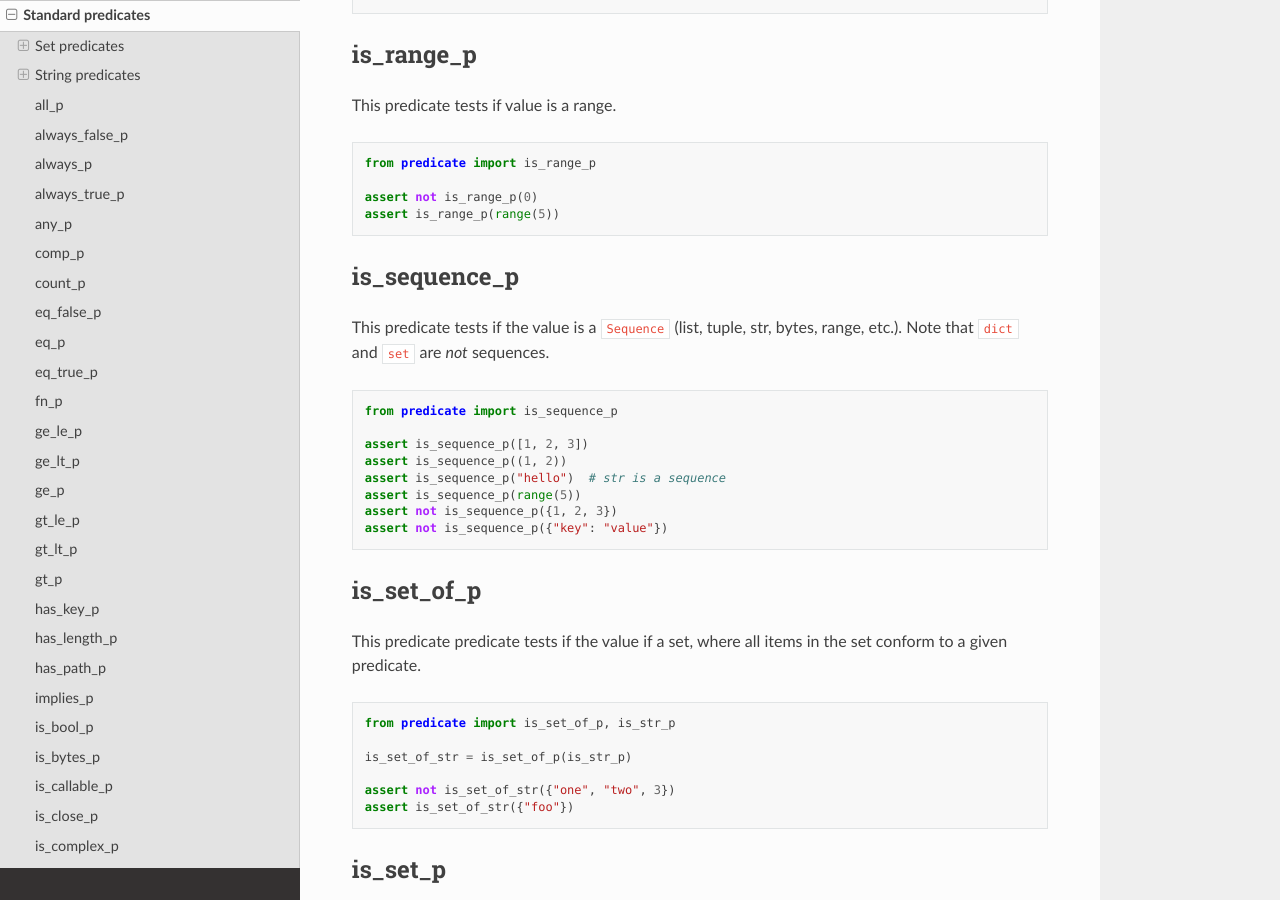
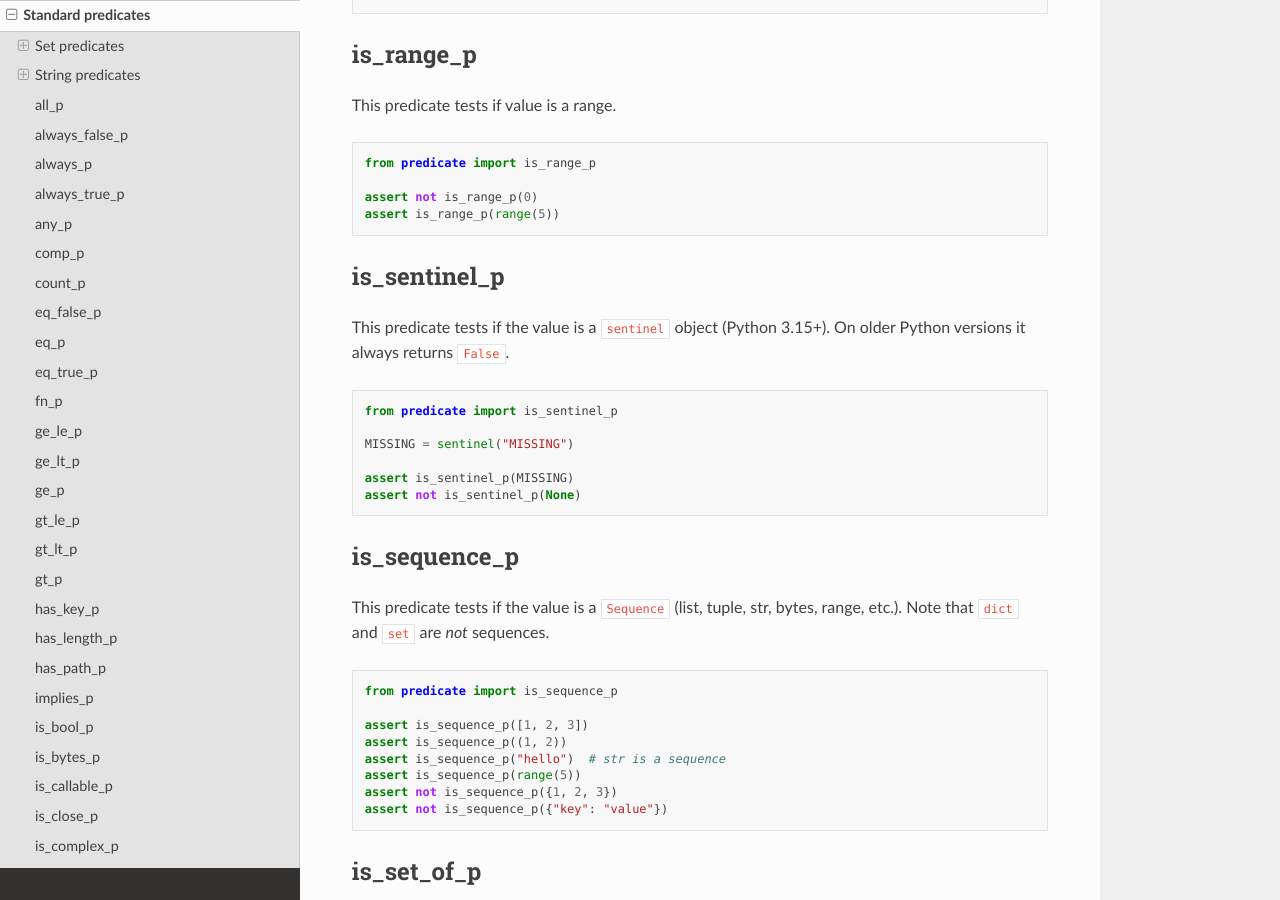
Before and after one commit to mrijk/py-predicate, a Sphinx documentation site: the page built from docs/standard_predicates.rst, in a window 1280 px wide and 900 px high, scrolled down 20207 px. Built offline with Sphinx 7.4.7 and the Read the Docs theme 3.1.0, drawn with Linux system fonts in a browser that asks for light colours.

Commit message:
Add is_sentinel_p predicate
🤖 Created with help from [Claude Code](https://claude.com/claude-code)

```diff
--- a/docs/standard_predicates.rst
+++ b/docs/standard_predicates.rst
@@ -832,6 +832,20 @@ This predicate tests if value is a range.
     assert not is_range_p(0)
     assert is_range_p(range(5))
 
+is_sentinel_p
+-------------
+
+This predicate tests if the value is a ``sentinel`` object (Python 3.15+). On older Python versions it always returns ``False``.
+
+.. code-block:: python
+
+    from predicate import is_sentinel_p
+
+    MISSING = sentinel("MISSING")
+
+    assert is_sentinel_p(MISSING)
+    assert not is_sentinel_p(None)
+
 is_sequence_p
 -------------
 
--- a/predicate/__init__.py
+++ b/predicate/__init__.py
@@ -45,6 +45,7 @@ from predicate.is_instance_predicate import (
     is_path_p,
     is_predicate_p,
     is_range_p,
+    is_sentinel_p,
     is_sequence_p,
     is_set_p,
     is_time_p,
@@ -197,6 +198,7 @@ __all__ = [
     "is_lower_p",
     "is_mapping_p",
     "is_same_p",
+    "is_sentinel_p",
     "is_nan_p",
     "is_none_p",
     "is_not_empty_p",
```
Also changed, not shown: CHANGELOG.md (+1 -0 lines), 2 other files.
